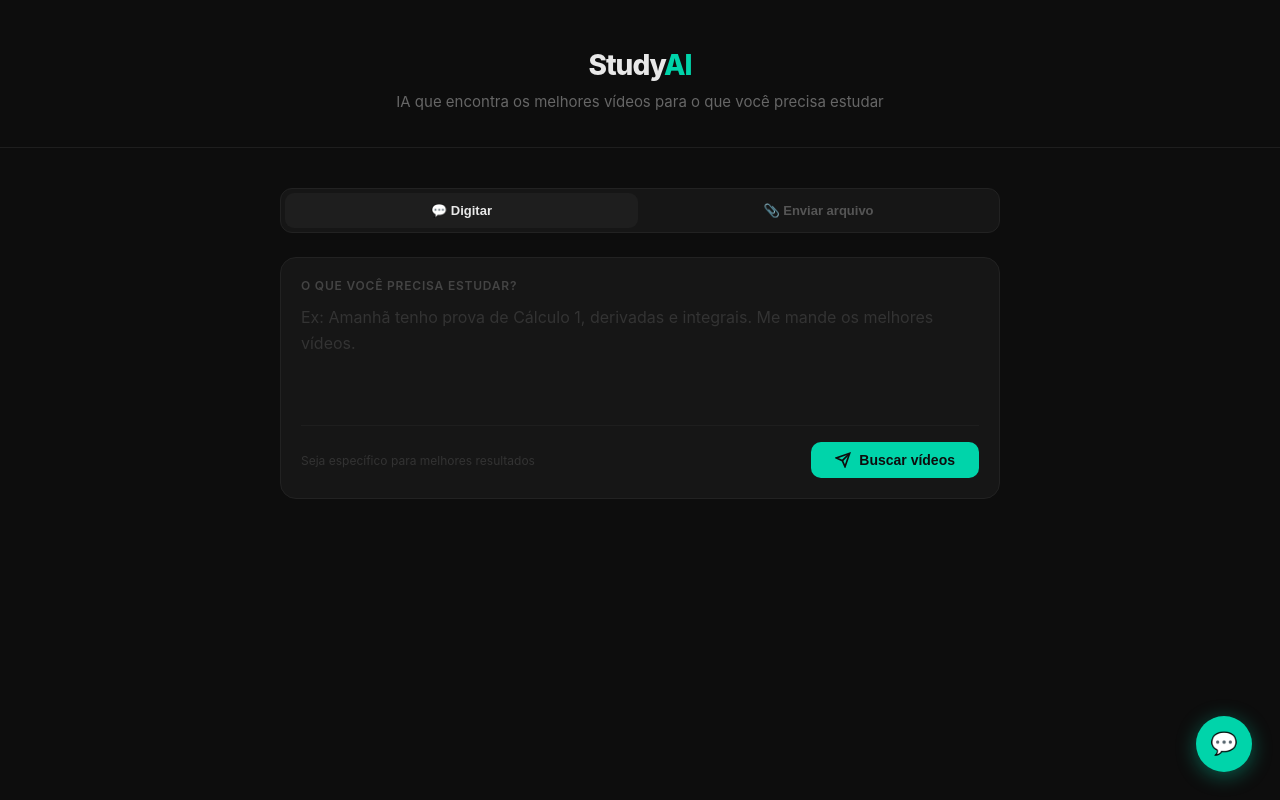
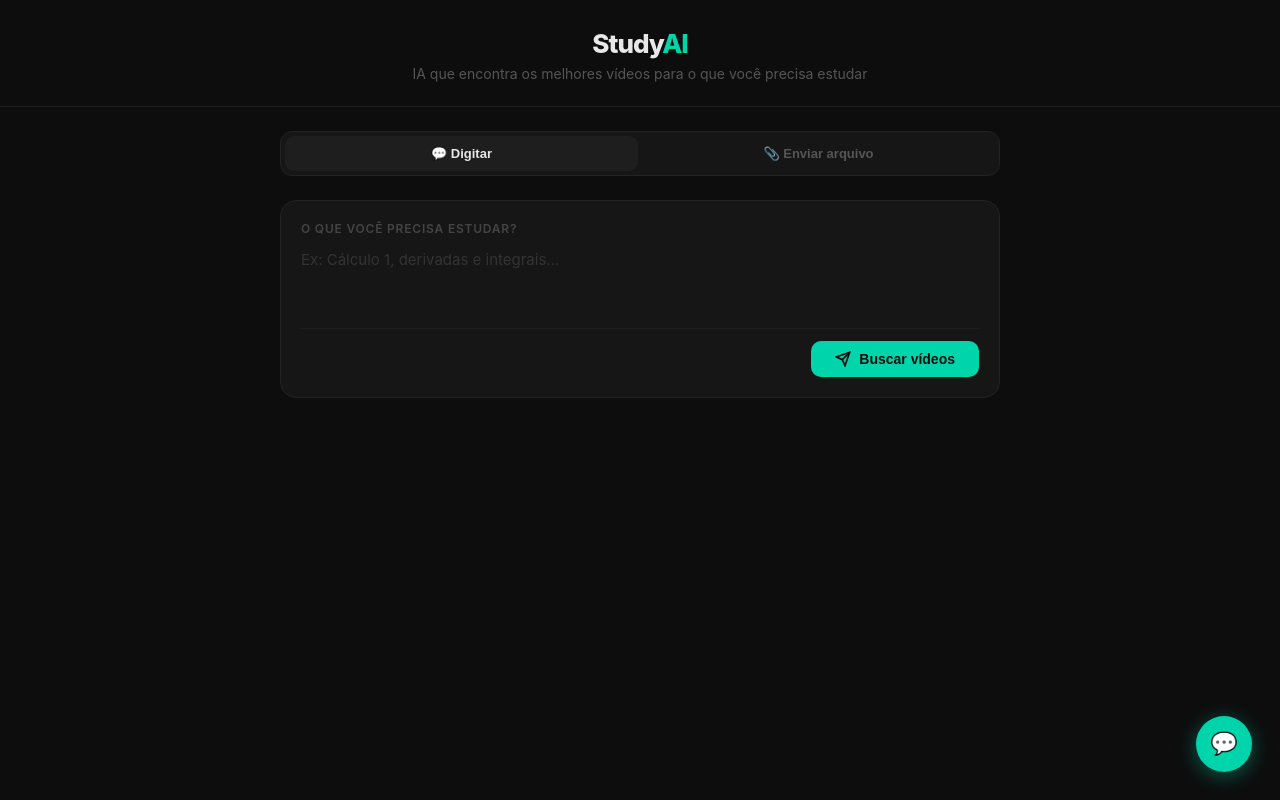
Before and after one commit to ferbuller05-hue/studyai, a FastAPI app: page / in a window 1280 px wide. Run offline with FastAPI, Linux system fonts and the light colour scheme.

Commit message:
UI improvements

```diff
--- a/app/templates/index.html
+++ b/app/templates/index.html
@@ -16,21 +16,21 @@
 
         /* HEADER */
         .header {
-            padding: 48px 24px 36px;
+            padding: 28px 24px 24px;
             text-align: center;
             border-bottom: 1px solid #1e1e1e;
         }
         .logo {
-            font-size: 28px;
+            font-size: 26px;
             font-weight: 800;
             letter-spacing: -1px;
-            margin-bottom: 10px;
+            margin-bottom: 6px;
         }
         .logo span { color: #00d4aa; }
-        .tagline { color: #666; font-size: 15px; }
+        .tagline { color: #555; font-size: 14px; }
 
         /* CONTAINER */
-        .container { max-width: 760px; margin: 0 auto; padding: 40px 20px 80px; }
+        .container { max-width: 760px; margin: 0 auto; padding: 24px 20px 80px; }
 
         /* TABS */
         .tabs {
@@ -86,11 +86,11 @@
             background: transparent;
             border: none;
             outline: none;
-            font-size: 16px;
+            font-size: 15px;
             font-family: inherit;
             color: #e8e8e8;
             resize: none;
-            height: 100px;
+            height: 64px;
             line-height: 1.6;
         }
         textarea::placeholder { color: #333; }
@@ -98,9 +98,9 @@
         .input-footer {
             display: flex;
             align-items: center;
-            justify-content: space-between;
-            margin-top: 16px;
-            padding-top: 16px;
+            justify-content: flex-end;
+            margin-top: 12px;
+            padding-top: 12px;
             border-top: 1px solid #1e1e1e;
         }
         .input-hint { font-size: 12px; color: #333; }
@@ -257,17 +257,17 @@
             display: inline-flex;
             align-items: center;
             gap: 6px;
-            background: #1a0000;
-            color: #ff4444;
-            border: 1px solid #ff444422;
-            padding: 6px 14px;
+            background: #ff0000;
+            color: white;
+            border: none;
+            padding: 7px 16px;
             border-radius: 8px;
             text-decoration: none;
             font-size: 12px;
             font-weight: 700;
             transition: all 0.2s;
         }
-        .btn-assistir:hover { background: #ff0000; color: white; border-color: #ff0000; }
+        .btn-assistir:hover { background: #cc0000; }
 
         /* LOADING */
         .loading-overlay {
@@ -478,9 +478,8 @@
         <form action="/buscar" method="post" id="form-prompt" onsubmit="mostrarLoading()">
             <div class="input-wrapper">
                 <span class="input-label">O que você precisa estudar?</span>
-                <textarea name="prompt" id="prompt-input" placeholder="Ex: Amanhã tenho prova de Cálculo 1, derivadas e integrais. Me mande os melhores vídeos." required>{% if prompt %}{{ prompt }}{% endif %}</textarea>
+                <textarea name="prompt" id="prompt-input" placeholder="Ex: Cálculo 1, derivadas e integrais..." required>{% if prompt %}{{ prompt }}{% endif %}</textarea>
                 <div class="input-footer">
-                    <span class="input-hint">Seja específico para melhores resultados</span>
                     <button type="submit" class="btn-send">
                         <svg viewBox="0 0 24 24" fill="none" stroke="currentColor" stroke-width="2.5"><line x1="22" y1="2" x2="11" y2="13"/><polygon points="22 2 15 22 11 13 2 9 22 2"/></svg>
                         Buscar vídeos
```
